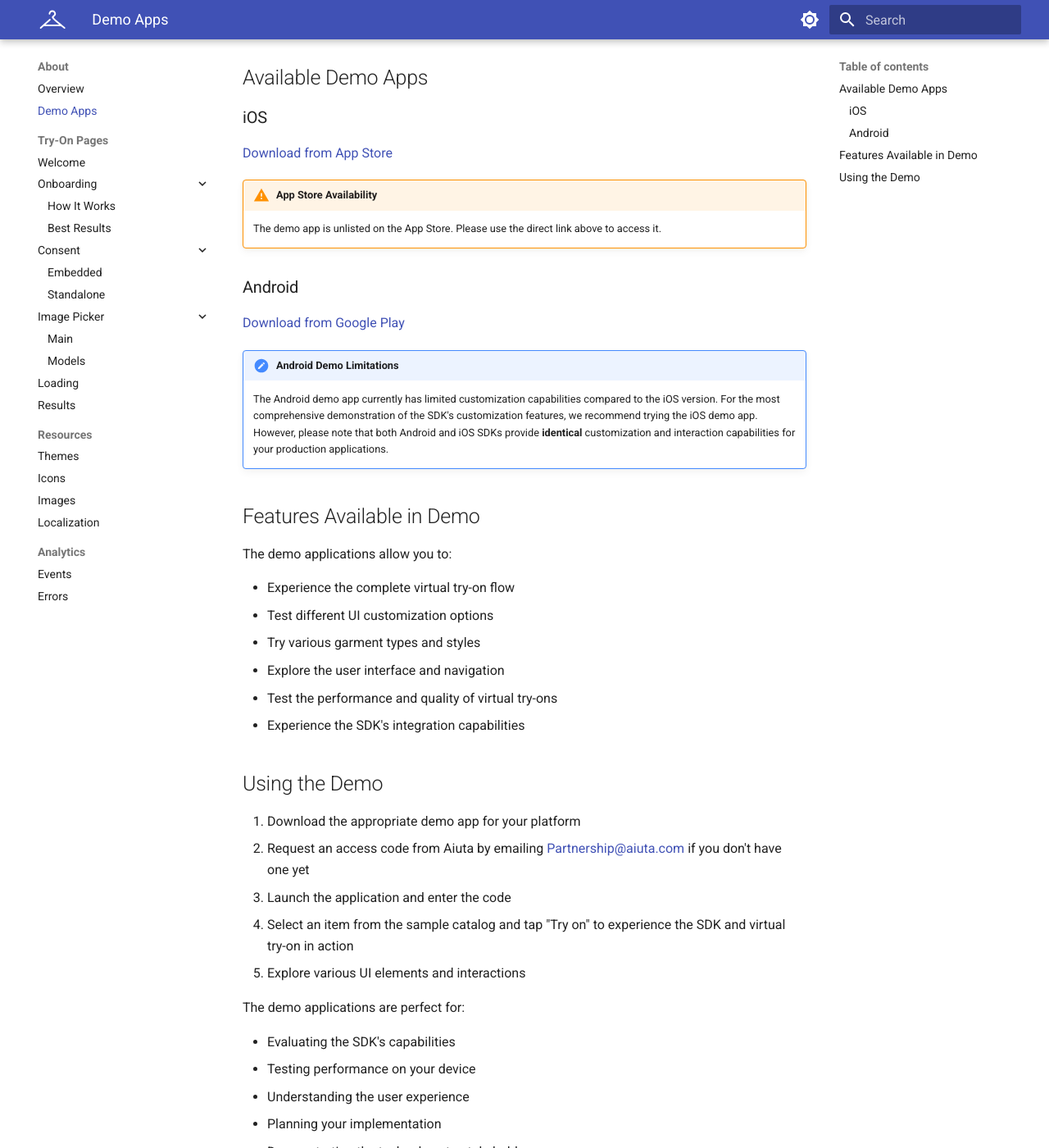
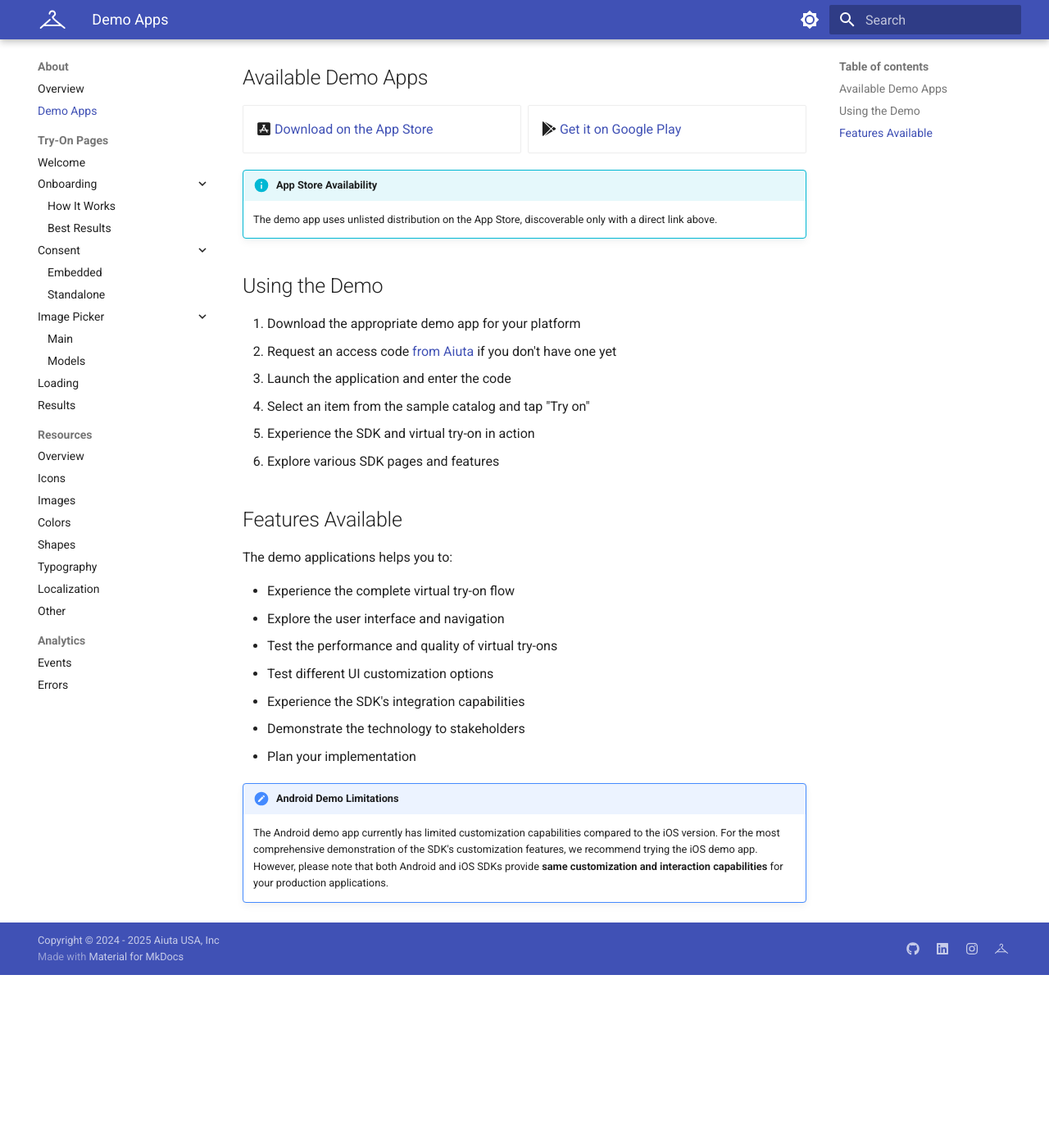
Before and after one commit to aiuta-com/docs, an MkDocs documentation site: the page built from docs/about/demo-apps.md, in a window 1280 px wide and 1400 px high, scrolled down 654 px. Shown: the whole window at 82% size. Built offline with MkDocs 1.6.1 and Material for MkDocs 9.7.7, drawn with Linux system fonts in a browser that asks for light colours; after the commit the page ends 1843 px from its top, so only the background shows below that; some of the changed text lies outside the part shown.

```diff
--- a/docs/about/demo-apps.md
+++ b/docs/about/demo-apps.md
@@ -6,43 +6,41 @@ Experience Aiuta SDK in action through our demo applications. These applications
 
 ## Available Demo Apps
 
-### iOS
+<div class="grid cards" markdown>
 
-[Download from App Store](https://apps.apple.com/app/id6477541220)
+:fontawesome-brands-app-store-ios: [Download on the App Store](https://apps.apple.com/app/id6477541220)
+{ .card }
 
-!!! warning "App Store Availability"
-    The demo app is unlisted on the App Store. Please use the direct link above to access it.
+:fontawesome-brands-google-play: [Get it on Google Play](https://play.google.com/store/apps/details?id=com.aiuta.fashionsdk.demo&hl=en)
+{ .card }
 
-### Android
+</div>
 
-[Download from Google Play](https://play.google.com/store/apps/details?id=com.aiuta.fashionsdk.demo&hl=en)
+!!! info "App Store Availability"
+    The demo app uses unlisted distribution on the App Store, discoverable only with a direct link above.
 
-!!! note "Android Demo Limitations"
-    The Android demo app currently has limited customization capabilities compared to the iOS version. For the most comprehensive demonstration of the SDK's customization features, we recommend trying the iOS demo app. However, please note that both Android and iOS SDKs provide **identical** customization and interaction capabilities for your production applications.
-
-## Features Available in Demo
-
-The demo applications allow you to:
-
-- Experience the complete virtual try-on flow
-- Test different UI customization options
-- Try various garment types and styles
-- Explore the user interface and navigation
-- Test the performance and quality of virtual try-ons
-- Experience the SDK's integration capabilities
 
 ## Using the Demo
 
 1. Download the appropriate demo app for your platform
-2. Request an access code from Aiuta by emailing [Partnership@aiuta.com](mailto:Partnership@aiuta.com) if you don't have one yet
+2. Request an access code [from Aiuta](mailto:Partnership@aiuta.com) if you don't have one yet
 3. Launch the application and enter the code
-4. Select an item from the sample catalog and tap "Try on" to experience the SDK and virtual try-on in action
-5. Explore various UI elements and interactions
+4. Select an item from the sample catalog and tap "Try on"
+5. Experience the SDK and virtual try-on in action
+6. Explore various SDK pages and features
 
-The demo applications are perfect for:
 
-- Evaluating the SDK's capabilities
-- Testing performance on your device
-- Understanding the user experience
-- Planning your implementation
-- Demonstrating the technology to stakeholders
+## Features Available
+
+The demo applications helps you to:
+
+- Experience the complete virtual try-on flow
+- Explore the user interface and navigation
+- Test the performance and quality of virtual try-ons
+- Test different UI customization options
+- Experience the SDK's integration capabilities
+- Demonstrate the technology to stakeholders
+- Plan your implementation
+
+!!! note "Android Demo Limitations"
+    The Android demo app currently has limited customization capabilities compared to the iOS version. For the most comprehensive demonstration of the SDK's customization features, we recommend trying the iOS demo app. However, please note that both Android and iOS SDKs provide **same customization and interaction capabilities** for your production applications.
--- a/mkdocs.yml
+++ b/mkdocs.yml
@@ -24,12 +24,16 @@ nav:
       - Loading: about/pages/loading-screen.md
       - Results: about/pages/results-screen.md
     - Resources:
-      - Themes: about/resources/themes.md
+      - Overview: about/resources/overview.md
       - Icons: about/resources/icons.md
       - Images: about/resources/images.md
+      - Colors: about/resources/colors.md
+      - Shapes: about/resources/shapes.md
+      - Typography: about/resources/typography.md
       - Localization: about/resources/localization.md
+      - Other: about/resources/other.md
     - Analytics:
-      - Events: about/analytics/ananlytics.md
+      - Events: about/analytics/analytics.md
       - Errors: about/analytics/errors.md
 
   - Android:
@@ -69,8 +73,8 @@ theme:
   font:
     text: Roboto
     code: Roboto Mono
-  favicon: media/logo/logo.svg
-  logo: media/logo/logo.svg
+  favicon: media/logo/aiuta.svg
+  logo: media/logo/aiuta.svg
   icon:
     logo: logo
 
```
Also changed, not shown: docs/about/analytics/analytics.md (added, +93 -0 lines), docs/about/analytics/errors.md (+18 -0 lines), docs/about/pages/welcome-screen.md (+15 -43 lines), docs/about/resources/localization.md (+18 -0 lines), docs/about/resources/other.md (added, +1 -0 lines), docs/about/resources/overview.md (added, +28 -0 lines), docs/index.md (+41 -8 lines), docs/about/analytics/ananlytics.md (deleted), docs/about/resources/colors.md (added), docs/about/resources/shapes.md (added), docs/about/resources/themes.md (deleted), docs/about/resources/typography.md (added), docs/media/about.png, docs/media/demo-app.png, 1 more files.
